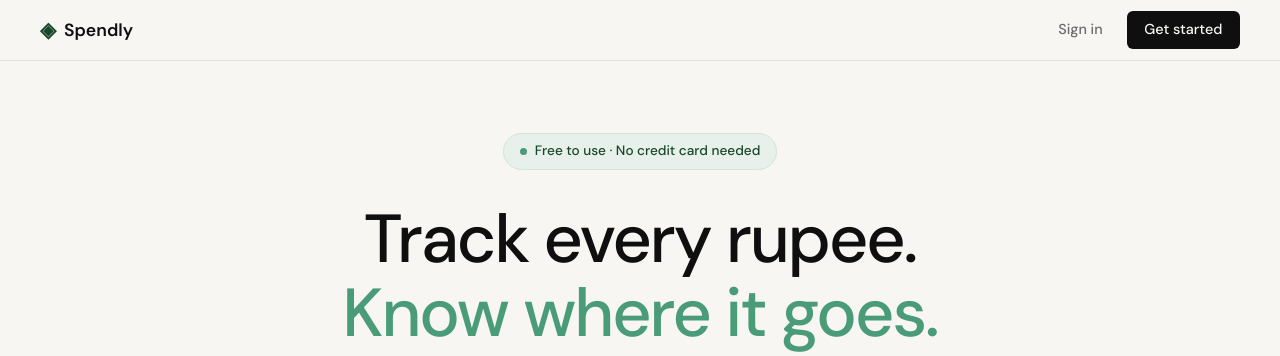
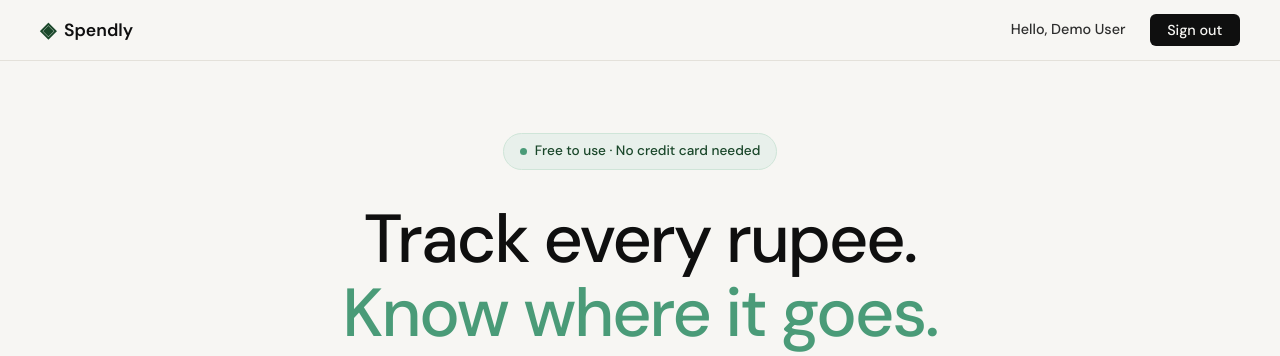
Before and after one commit to shwetakatoch/Spendly-agentic-coding, a Flask app: page / in a window 1280 px wide. Shown: the top 356 px of the page. Run offline with Flask 3, Linux system fonts and the light colour scheme; the visitor is signed in with stand-in values (Sample User, id 1); data comes from the database, SQL or seed files in the repository.

Commit message:
added login and logout flow

```diff
--- a/app.py
+++ b/app.py
@@ -13,6 +13,7 @@ from database.db import get_db, init_db, seed_db
 
 app = Flask(__name__)
 app.secret_key = os.environ.get("SECRET_KEY", "dev-only-change-me")
+app.config["SESSION_COOKIE_SAMESITE"] = "Lax"
 
 RESET_CODE_TTL = timedelta(minutes=10)
 RESET_MAX_ATTEMPTS = 5
@@ -43,8 +44,31 @@ def password_error(password, confirm):
     return None
 
 
+def already_signed_in():
+    return session.get("user_id") is not None
+
+
 def find_user(conn, email):
     return conn.execute("SELECT * FROM users WHERE email = ?", (email,)).fetchone()
+
+
+@app.context_processor
+def inject_current_user():
+    """Expose the signed-in user (or None) to every template."""
+    user_id = session.get("user_id")
+    if user_id is None:
+        return {"current_user": None}
+    conn = get_db()
+    try:
+        row = conn.execute(
+            "SELECT id, name FROM users WHERE id = ?", (user_id,)
+        ).fetchone()
+    finally:
+        conn.close()
+    if row is None:
+        session.clear()
+        return {"current_user": None}
+    return {"current_user": {"id": row["id"], "name": row["name"]}}
 
 
 # ------------------------------------------------------------------ #
@@ -58,6 +82,8 @@ def landing():
 
 @app.route("/register", methods=["GET", "POST"])
 def register():
+    if already_signed_in():
+        return redirect(url_for("landing"))
     if request.method == "GET":
         return render_template("register.html")
 
@@ -99,6 +125,8 @@ def register():
 
 @app.route("/login", methods=["GET", "POST"])
 def login():
+    if already_signed_in():
+        return redirect(url_for("landing"))
     if request.method == "GET":
         return render_template("login.html")
 
@@ -287,11 +315,11 @@ def privacy():
 # Placeholder routes — students will implement these                  #
 # ------------------------------------------------------------------ #
 
-@app.route("/logout")
+@app.route("/logout", methods=["POST"])
 def logout():
     session.clear()
     flash("You have been signed out.", "info")
-    return redirect(url_for("landing"))
+    return redirect(url_for("login"))
 
 
 @app.route("/profile")
--- a/static/css/style.css
+++ b/static/css/style.css
@@ -803,3 +803,16 @@ a { color: inherit; text-decoration: none; }
 .toast-success { border-left-color: var(--accent); }
 .toast-error { border-left-color: var(--danger); }
 .toast-hide { opacity: 0; }
+
+/* ---- Navbar: signed-in state ---- */
+.nav-user { color: var(--ink-soft); }
+
+.nav-logout { margin: 0; }
+
+.nav-logout button {
+    font-family: inherit;
+    font-size: inherit;
+    font-weight: inherit;
+    border: none;
+    cursor: pointer;
+}
--- a/templates/base.html
+++ b/templates/base.html
@@ -19,8 +19,15 @@
                 <span class="brand-name">Spendly</span>
             </a>
             <div class="nav-links">
+                {% if current_user %}
+                <span class="nav-user">Hello, {{ current_user.name }}</span>
+                <form method="POST" action="{{ url_for('logout') }}" class="nav-logout">
+                    <button type="submit" class="nav-cta">Sign out</button>
+                </form>
+                {% else %}
                 <a href="{{ url_for('login') }}">Sign in</a>
                 <a href="{{ url_for('register') }}" class="nav-cta">Get started</a>
+                {% endif %}
             </div>
         </div>
     </nav>
```
Also changed, not shown: tests/test_auth.py (+1 -1 lines), tests/test_logout.py (added, +86 -0 lines), .claude/specs/02-registration.md, .claude/specs/03-login.md, .claude/specs/04-logout.md (added).
